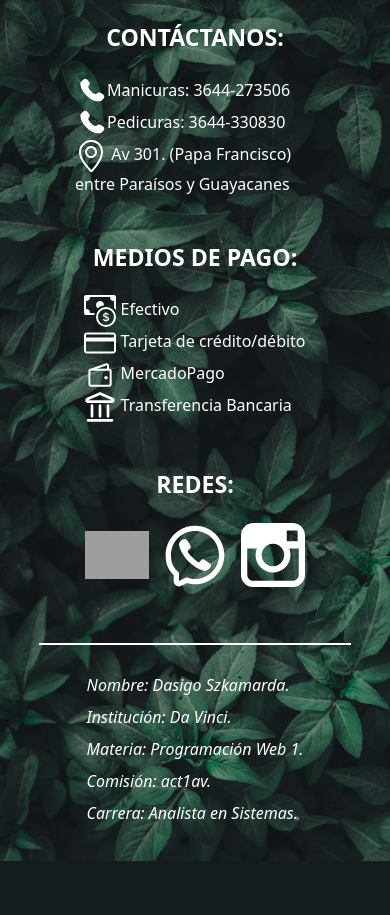
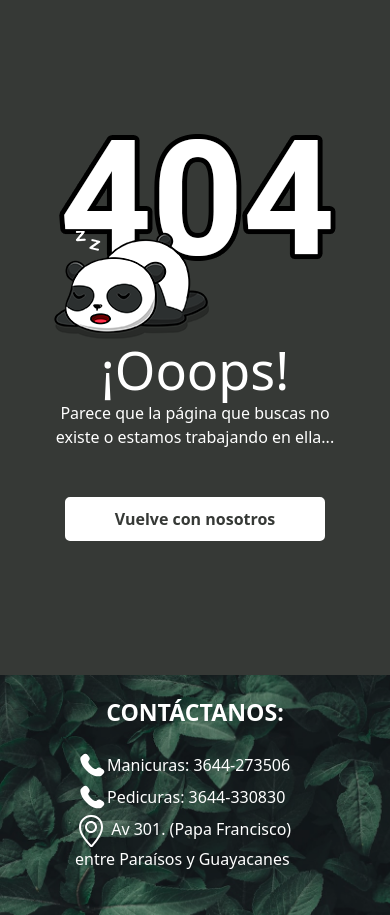
Before and after one commit to DasigoSZK/salonMG, a PHP site: page /error.html in a window 390 px wide. Shown: the part 78-993 px from the top of the page. Before the commit the page ends 939 px from the top, so only its background shows below. Run offline with PHP 8.4, Linux system fonts and the light colour scheme; grey boxes are pictures that could not be loaded.

Commit message:
error html and css responsive

```diff
--- a/css/styles.css
+++ b/css/styles.css
@@ -439,6 +439,7 @@ footer {
   color: var(--color-verdeFondo);
   width: 80%;
   max-width: 500px;
+  border: 2px solid white;
 }
 
 .custom--btn:hover,
@@ -456,6 +457,34 @@ footer {
 .form_img {
   width: 300px;
   margin-left: auto;
+}
+
+
+
+/* -------- Error -------- */
+
+.error {
+  background-color: var(--color-verdeFondo);
+  padding: 3rem;
+  height: 80vh;
+}
+
+.error_btn {
+  background-color: white;
+  color: var(--color-verdeFondo);
+  display: block;
+  padding: 0.5rem 3rem 0.5rem 3rem;
+  border-radius: 5px;
+  font-weight: bold;
+  margin-top: 2rem;
+  border: 2px solid white;
+}
+
+.error_btn:hover,
+.error_btn:active {
+  background-color: var(--color-verdeFondo);
+  color: white;
+  border: 2px solid white;
 }
 
 
--- a/error.html
+++ b/error.html
@@ -74,6 +74,21 @@
       </div>
     </div>
   </nav>
+
+  <!-- Content -->
+  <main class="error d-flex align-items-center">
+    <article class="error_content mx-auto d-flex flex-column justify-content-center align-items-center">
+
+      <img class="error_img d-block mx-auto" src="./img/error/404-panda.png" alt="pequeño panda animado durmiendo">
+
+      <h3 class="error_title text-white text-center">¡Ooops!</h3>
+      <p class="error_text text-white text-center">Parece que la página que buscas no existe o estamos trabajando en
+        ella...</p>
+
+      <a class="error_btn" href="index.html">Vuelve con nosotros</a>
+
+    </article>
+  </main>
 
   <!-- Pie de Página -->
   <footer class="row">
```
Also changed, not shown: img/error/404-panda.png (added), img/error/panda-404.png (deleted).
